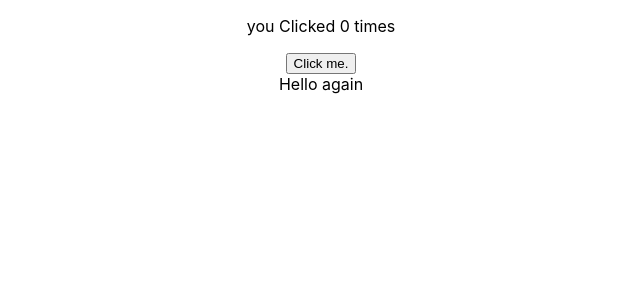
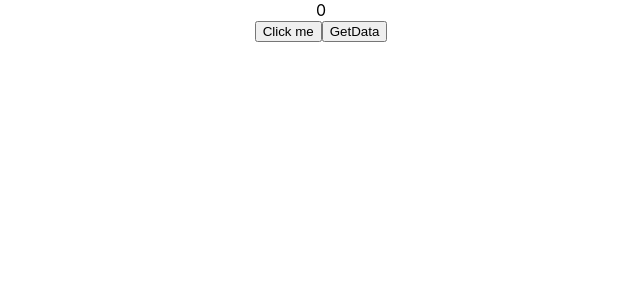
Before and after one commit to yougesh392/React_Practice, a React (Create React App) app in the folder my-app/: page / in a window 1280 px wide. Shown: the top 300 px of the page, without its empty margins (319-959 px from the left). Built offline with nearby package versions, Linux system fonts and the light colour scheme.

Commit message:
updated the project

```diff
--- a/my-app/package.json
+++ b/my-app/package.json
@@ -6,6 +6,7 @@
     "@testing-library/jest-dom": "^5.16.1",
     "@testing-library/react": "^12.1.2",
     "@testing-library/user-event": "^13.5.0",
+    "axios": "^0.27.2",
     "react": "^17.0.2",
     "react-dom": "^17.0.2",
     "react-scripts": "5.0.0",
--- a/my-app/src/App.js
+++ b/my-app/src/App.js
@@ -1,12 +1,14 @@
 import "./Application_css/App.css";
 // import Counter from "./SimpleState/Counter";
 // import Notes from "./UseCallBackandMemo/Notes";
-import UseEffectHook from "./UseEffectHook/useEffectHook";
+// import UseEffectHook from "./UseEffectHook/useEffectHook";
+import Random from "./JsonApi/Random";
 const App = () => {
   return (
     <div className="App">
       {/* <Counter /> */}
-      <UseEffectHook />
+      {/* <UseEffectHook /> */}
+      <Random />
     </div>
   );
 };
--- /dev/null
+++ b/my-app/src/JsonApi/Random.js
@@ -0,0 +1,72 @@
+import { useEffect, useRef, useState } from "react";
+import axios from "axios";
+
+const AjaxReq = (pageNumber) => {
+  return axios
+    .get(`https://randomuser.me/api?page=${pageNumber}`)
+    .then(({ data }) => {
+      //in order to get the as a string i will stringify it.
+      // handle success
+      console.log(data);
+      return data;
+    })
+    .catch((error) => {
+      // handle error
+      console.error(error);
+    });
+};
+const getUserFullName = (userInfo) => {
+  const {
+    name: { first, last },
+  } = userInfo;
+  return `${first} ${last}`;
+};
+const Random = () => {
+  const [count, setCount] = useState(0);
+  const [nextPage, setNextPage] = useState(1);
+  const [userInfos, setUserInfos] = useState([]);
+  const [randomUserDataJson, serRandomUserDataJson] = useState();
+  const fetchUsersData = useRef();
+  fetchUsersData.current = () => {
+    AjaxReq().then((data) => {
+      //   serRandomUserDataJson(JSON.stringify(data) || "No user Data");
+      if (data === undefined) return;
+      const newUserInfos = [...userInfos, ...data.results];
+      setUserInfos(newUserInfos);
+      setNextPage(data.info.page + 1);
+    });
+  };
+  //   useEffect(() => {
+  //     fetchUsersData.current();
+  //   }, []);
+  return (
+    <>
+      <div>{count}</div>
+      <button
+        onClick={() => {
+          setCount(count + 1);
+        }}
+      >
+        Click me
+      </button>
+      <button
+        onClick={() => {
+          fetchUsersData.current();
+        }}
+      >
+        GetData
+      </button>
+      {userInfos.map((userInfo, idx) => {
+        return (
+          <div key={idx}>
+            <p>{getUserFullName(userInfo)}</p>
+            <img src={userInfo.picture.thumbnail} />
+          </div>
+        );
+      })}
+      <>{randomUserDataJson}</>
+    </>
+  );
+};
+
+export default Random;
```
Also changed, not shown: 1 other file (tests, documents, lock files or other folders).
